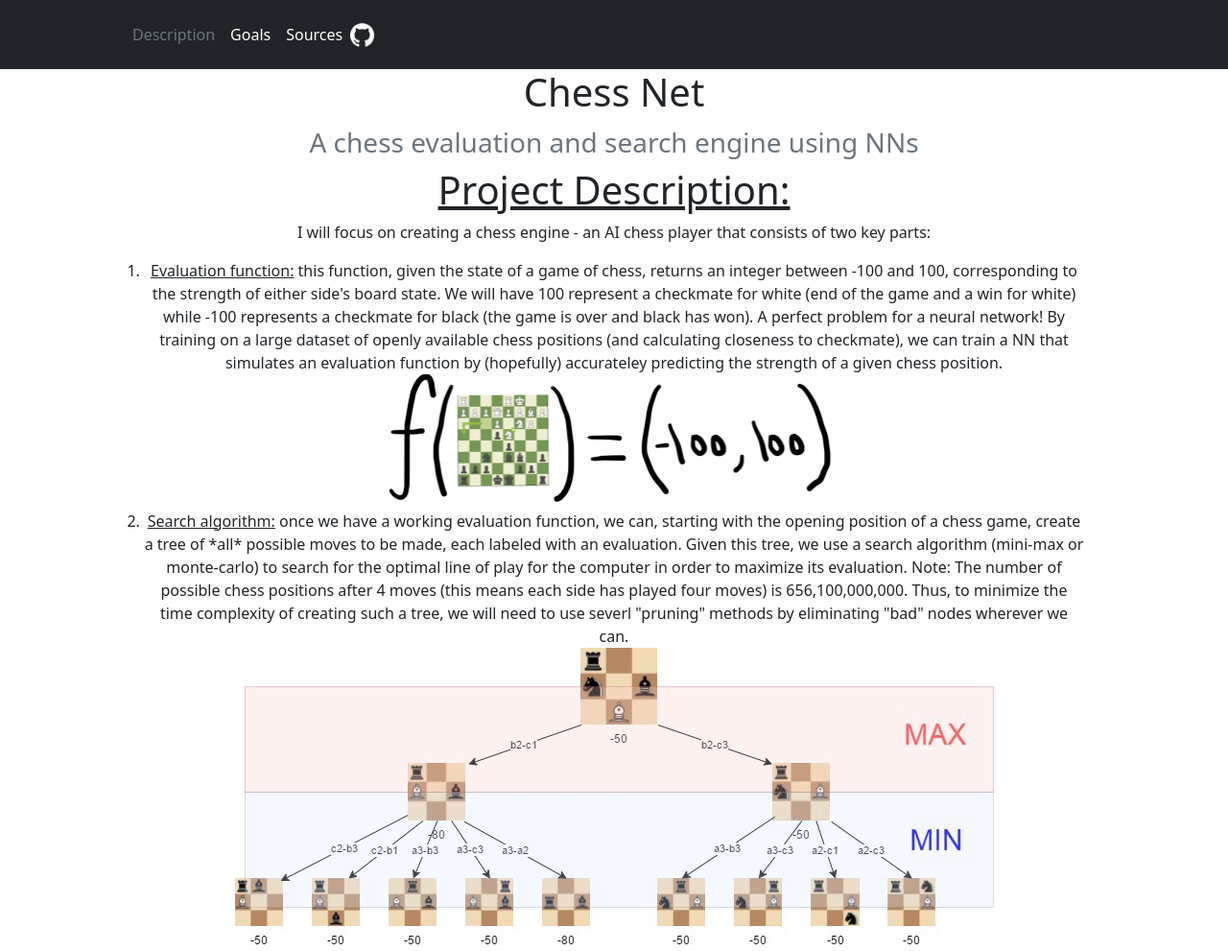
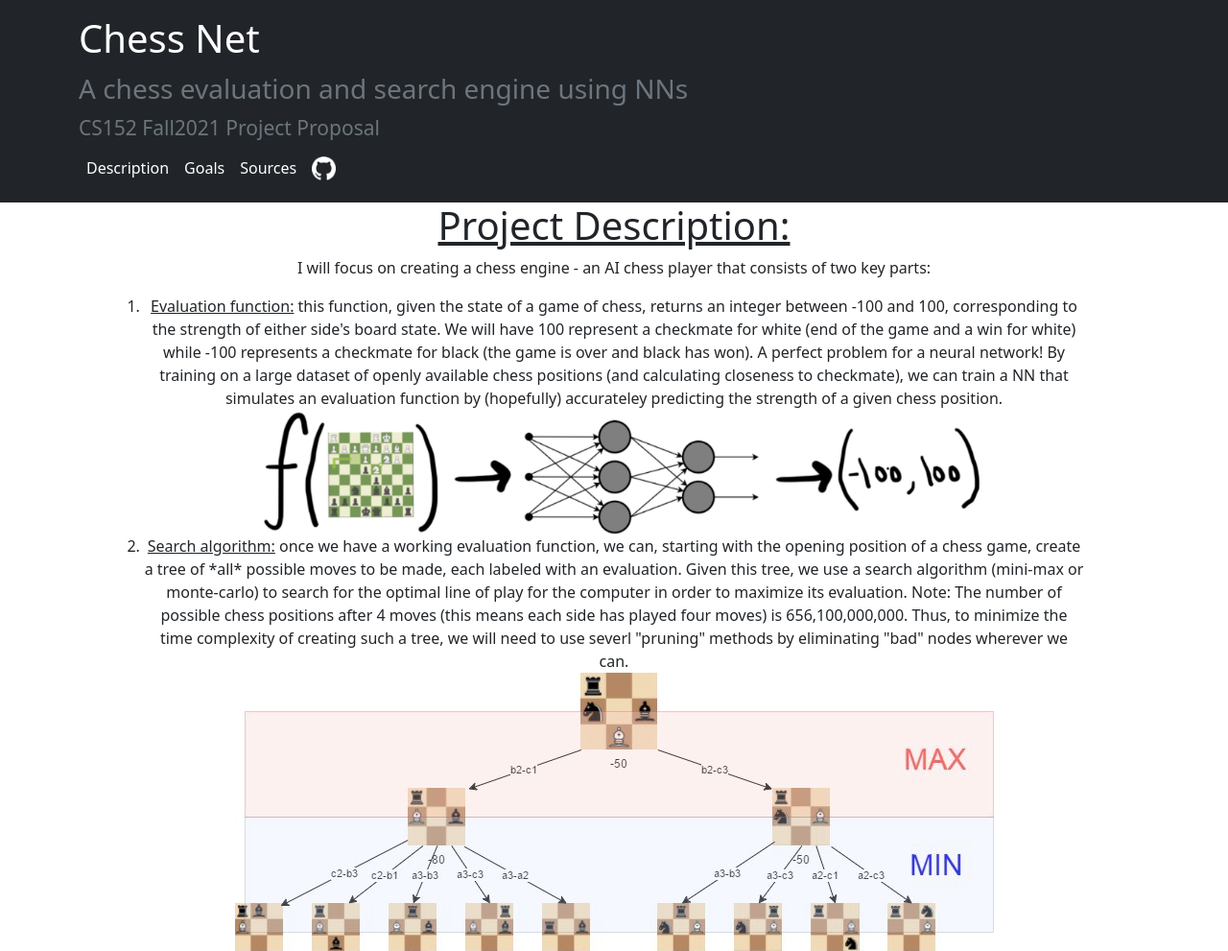
Before and after one commit to amgarton47/amgarton47.github.io, a plain HTML site: page index.html in a window 1280 px wide. Shown: the top 991 px of the page at 96% size. Drawn offline with nearby package versions, Linux system fonts and the light colour scheme.

Commit message:
cleaned up style, added favicon, etc...

```diff
--- a/index.html
+++ b/index.html
@@ -5,6 +5,7 @@
     <meta charset="UTF-8">
     <meta http-equiv="X-UA-Compatible" content="IE=edge">
     <meta name="viewport" content="width=device-width, initial-scale=1.0">
+    <link rel="icon" type="image/png" href="favicon.ico" />
     <link href="https://cdn.jsdelivr.net/npm/bootstrap@5.1.1/dist/css/bootstrap.min.css" rel="stylesheet"
         integrity="sha384-F3w7mX95PdgyTmZZMECAngseQB83DfGTowi0iMjiWaeVhAn4FJkqJByhZMI3AhiU" crossorigin="anonymous">
 
@@ -13,21 +14,19 @@
 </head>
 
 <body>
-    <header class="p-3 bg-dark text-white">
+    <header id="header" class="p-3 bg-dark text-white">
         <div class="container">
-            <div class="d-flex flex-wrap align-items-center justify-content-center justify-content-lg-start">
-                <a href="/" class="d-flex align-items-center mb-2 mb-lg-0 text-white text-decoration-none">
-                    <svg class="bi me-2" width="40" height="32" role="img" aria-label="Bootstrap">
-                        <use xlink:href="#bootstrap"></use>
-                    </svg>
-                </a>
-
-                <ul class="nav col-12 col-lg-auto me-lg-auto mb-2 justify-content-center mb-md-0">
-                    <li><a href="#description" class="nav-link px-2 text-secondary">Description</a></li>
+            <h1>Chess Net</h1>
+            <h2><small class="text-muted">A chess evaluation and search engine using NNs</small></h2>
+            <h4><small class="text-muted">CS152 Fall2021 Project Proposal</small></h4>
+            <div class="d-flex flex-wrap align-items-left justify-content-around justify-content-lg-start">
+                <ul id="header-elements" class="nav col-12 col-lg-auto me-lg-auto mb-2 justify-content-center mb-md-0">
+                    <li><a href="#description" class="nav-link px-2 text-white">Description</a></li>
                     <li><a href="#goals" class="nav-link px-2 text-white">Goals</a></li>
                     <li><a href="#sources" class="nav-link px-2 text-white">Sources</a></li>
                     <a href="https://github.com/amgarton47/amgarton47.github.io">
-                        <img style="margin-top: 8px;" src="github-logo.png" alt="Github" width="25" height="25">
+                        <img style="margin: 8px 0 0 8px;" src="./assets/github-logo.png" alt="Github" width="25"
+                            height="25">
                     </a>
                 </ul>
 
@@ -43,10 +42,8 @@
     </header>
 
 
-    <h1>Chess Net
-        <!-- <small class="text-muted">CS152 Fall2021 Project Proposal</small> -->
-    </h1>
-    <h2> <small class="text-muted">A chess evaluation and search engine using NNs</small></h2>
+    <div id="content">
+
 
         <!-- DESCRIPTION -->
         <div>
@@ -56,24 +53,30 @@
             <ol>
                 <li><u>Evaluation function:</u> this function, given the state of a game of chess, returns an integer
                     between
-                -100 and 100, corresponding to the strength of either side's board state. We will have 100 represent a
-                checkmate for white (end of the game and a win for white) while -100 represents a checkmate for black
+                    -100 and 100, corresponding to the strength of either side's board state. We will have 100 represent
+                    a
+                    checkmate for white (end of the game and a win for white) while -100 represents a checkmate for
+                    black
                     (the
-                game is over and black has won). A perfect problem for a neural network! By training on a large dataset
+                    game is over and black has won). A perfect problem for a neural network! By training on a large
+                    dataset
                     of
                     openly available chess positions (and calculating closeness to checkmate), we can train a NN that
                     simulates
                     an evaluation function by (hopefully) accurateley predicting the strength of a given chess position.
                 </li>
 
-            <img src="evalfunc.png" alt="Github" width="500">
+                <img src="./assets/diagram.png" alt="" width="800">
 
-            <li><u>Search algorithm:</u> once we have a working evaluation function, we can, starting with the opening
+                <li><u>Search algorithm:</u> once we have a working evaluation function, we can, starting with the
+                    opening
                     position of a chess game, create a tree of *all* possible moves to be made, each labeled with an
                     evaluation.
-                Given this tree, we use a search algorithm (mini-max or monte-carlo) to search for the optimal line of
+                    Given this tree, we use a search algorithm (mini-max or monte-carlo) to search for the optimal line
+                    of
                     play
-                for the computer in order to maximize its evaluation. Note: The number of possible chess positions after
+                    for the computer in order to maximize its evaluation. Note: The number of possible chess positions
+                    after
                     4
                     moves (this means each side has played four moves) is 656,100,000,000. Thus, to minimize the time
                     complexity
@@ -81,7 +84,7 @@
                     wherever we
                     can. </li>
 
-            <img src="chess-tree.jpg" alt="Github">
+                <img src="./assets/chess-tree.jpg" alt="">
             </ol>
         </div>
 
@@ -103,16 +106,26 @@
         <div>
             <h1 id="sources"><u>Sources:</u></h1>
             <ul style="list-style-type: none;">
-            <li></li>
-            <li></li>
-            <li></li>
+                <li>
+                    <a
+                        href="https://towardsdatascience.com/dissecting-stockfish-part-2-in-depth-look-at-a-chess-engine-2643cdc35c9a">Dissecting
+                        Stockfish: In-Depth Look at a chess engine</a>
+                </li>
+
+                <li><a href="https://arxiv.org/pdf/1806.00683.pdf">Expert Iteration based Chess agent in the
+                        Reinforcement Learning Setting</a>
+                </li>
+                <li><a href="https://www.jyi.org/2021-june/2021/6/2/the-role-of-ai-in-modern-chess">The role of AI
+                        in modern chess</a></li>
             </ul>
         </div>
 
         <footer class="p-3 bg-dark text-white">
+            Maintained by <a href="https://github.com/amgarton47">amgarton47</a>
+            <br>
             Created with <a href="https://pages.github.com/">Github Pages</a>
         </footer>
-
+    </div>
 </body>
 
 </html>
--- a/style.css
+++ b/style.css
@@ -8,13 +8,25 @@ img:hover {
   height: 30px; */
 }
 
-* {
+#content {
   margin: 0;
   padding: 0;
   text-align: center;
+}
+
+#header {
+  text-align: left;
 }
 
 ol,
 ul {
   padding: 0 150px 0 150px;
 }
+
+ul {
+  padding: 0 450px 0 450px;
+}
+
+#header-elements * :hover {
+  background-color: black;
+}
```
Also changed, not shown: assets/chess-tree.jpg (renamed from chess-tree.jpg), assets/diagram.png (added), assets/github-logo.png (renamed from github-logo.png), evalfunc.png (deleted), favicon.ico (added). Lines whose indentation alone changed are shown as unchanged.
